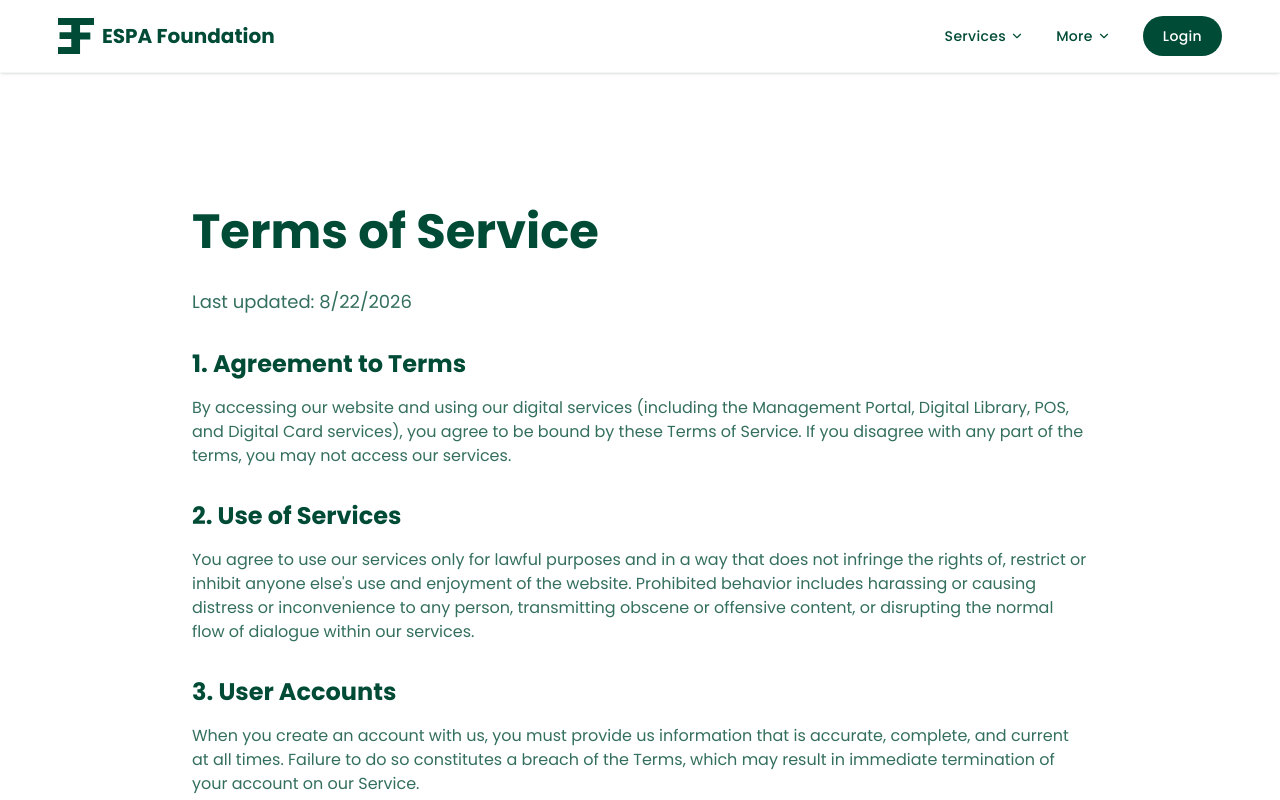
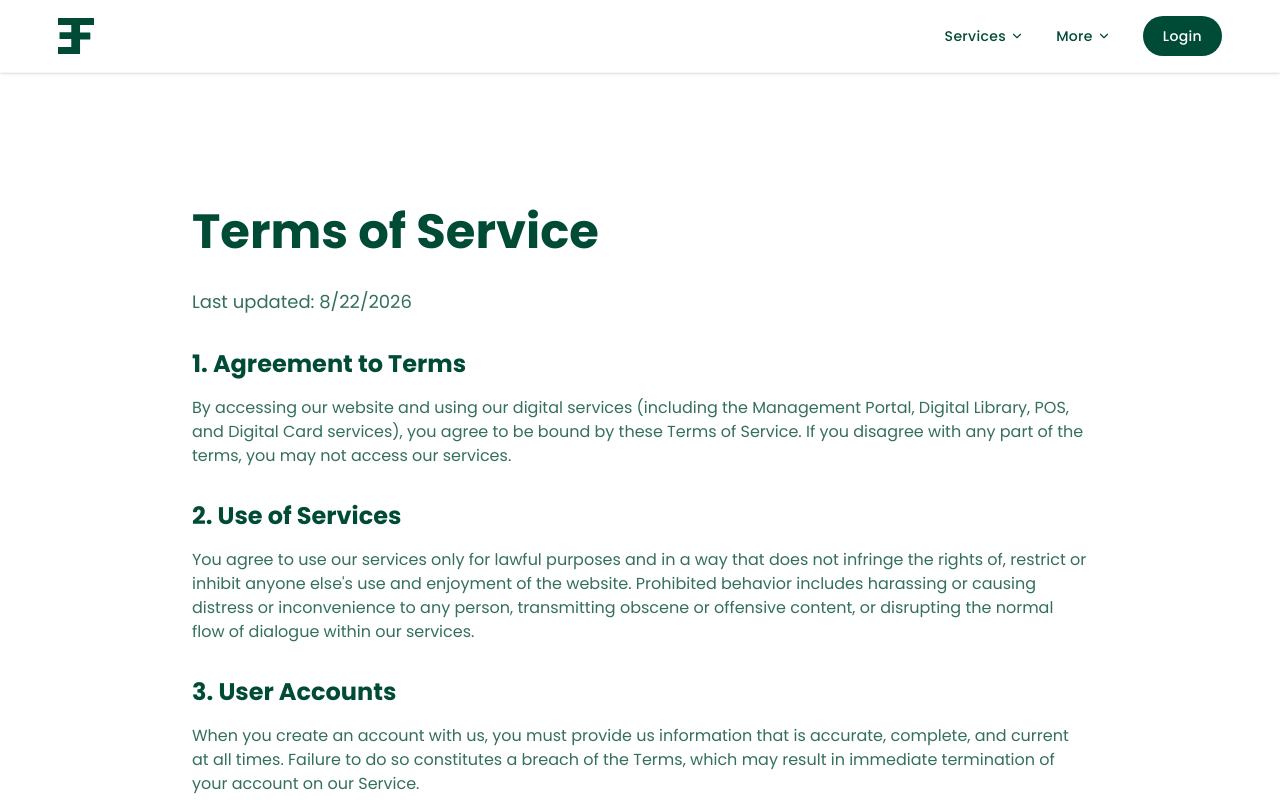
Before and after one commit to ainfoundation/ESPA, a React (Vite) app: page /terms in a window 1280 px wide. Shown: the top 800 px of the page. Built offline with nearby package versions, Linux system fonts and the light colour scheme; a web font is replaced by a local one.

Commit message:
chore: update metadata and navigation branding
Link the LinkedIn profile in the footer, simplify the project description, and update the navigation layout.

```diff
--- a/metadata.json
+++ b/metadata.json
@@ -1,6 +1,6 @@
 {
   "name": "ESPA Foundation",
-  "description": "ESPA Foundation - From Exclusion to Education",
+  "description": "ESPA Foundation",
   "requestFramePermissions": [],
   "majorCapabilities": ["MAJOR_CAPABILITY_SERVER_SIDE_GEMINI_API"]
 }
--- a/src/components/Footer.tsx
+++ b/src/components/Footer.tsx
@@ -38,7 +38,7 @@ export default function Footer() {
             <a href="mailto:espafoundation@outlook.com" className="hover:text-white transition-colors">espafoundation@outlook.com</a>
             <p>A-36, CS-58, Bhai Jan Chowk,<br/>Aisha Manzil, FB Area</p>
             <div className="flex gap-4 mt-2">
-              <a href="#" className="hover:text-white transition-colors">
+              <a href="https://www.linkedin.com/company/espafoundation" className="hover:text-white transition-colors">
                 <svg width="20" height="20" viewBox="0 0 24 24" fill="none" stroke="currentColor" strokeWidth="2" strokeLinecap="round" strokeLinejoin="round"><path d="M16 8a6 6 0 0 1 6 6v7h-4v-7a2 2 0 0 0-2-2 2 2 0 0 0-2 2v7h-4v-7a6 6 0 0 1 6-6z"></path><rect x="2" y="9" width="4" height="12"></rect><circle cx="4" cy="4" r="2"></circle></svg>
               </a>
               <a href="https://www.instagram.com/espafoundation/" className="hover:text-white transition-colors">
--- a/src/components/Navigation.tsx
+++ b/src/components/Navigation.tsx
@@ -54,9 +54,7 @@ const [isMobileMenuOpen, setIsMobileMenuOpen] = useState(false);
 <rect width="512" height="512" fill="white"/>
 </clipPath>
 </defs>
-</svg>
-<span className="font-outfit font-bold text-xl text-[#004B36]">ESPA Foundation</span>
-</Link>
+</svg></Link>
 
       <div className="flex items-center gap-4 md:gap-8">
         <div className="hidden md:flex items-center gap-8 text-sm font-medium tracking-wide">
```
